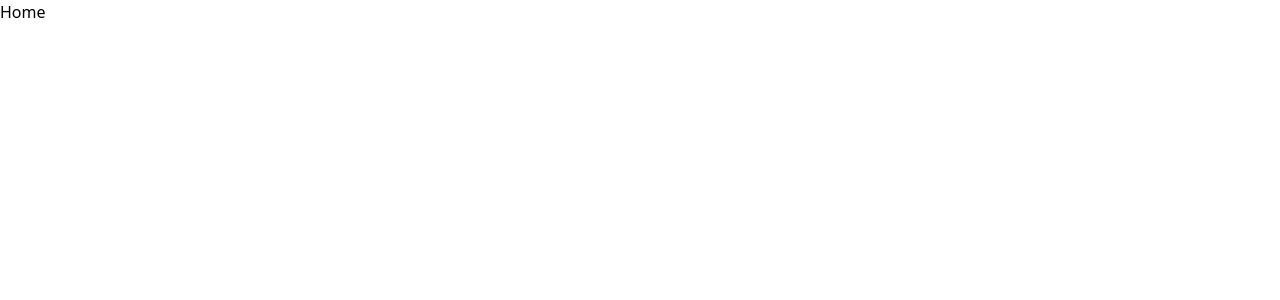
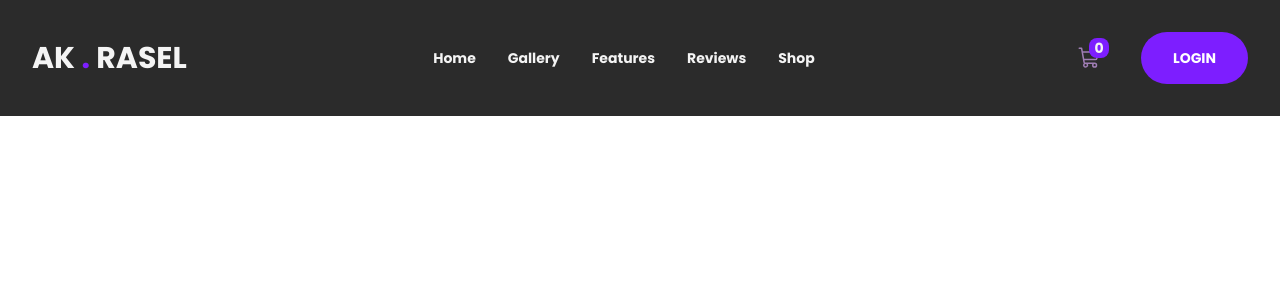
Before and after one commit to AK-Rasel/watch_sell_web, a React (Vite) app: page / in a window 1280 px wide. Shown: the top 300 px of the page. Built offline with nearby package versions, Linux system fonts and the light colour scheme.

Commit message:
nav desigen done

```diff
--- a/package.json
+++ b/package.json
@@ -14,6 +14,7 @@
     "match-sorter": "^6.3.4",
     "react": "^18.2.0",
     "react-dom": "^18.2.0",
+    "react-icons": "^5.2.1",
     "react-router-dom": "^6.23.1",
     "sort-by": "^1.2.0"
   },
--- a/src/App.jsx
+++ b/src/App.jsx
@@ -1,8 +1,12 @@
 import { Outlet } from "react-router-dom";
+import Navbar from "./components/Navbar";
 
 const App = () => {
   return (
-    <div>
+    <div className="font-Poppins">
+      {/* NavBar */}
+      <Navbar />
+      {/* All contain */}
       <Outlet />
     </div>
   );
--- /dev/null
+++ b/src/components/Navbar.jsx
@@ -0,0 +1,120 @@
+import React, { useEffect, useState } from "react";
+import { Link } from "react-router-dom";
+import { PiShoppingCart } from "react-icons/pi";
+import { SlMenu } from "react-icons/sl";
+import { RiCloseLargeFill } from "react-icons/ri";
+const navLinks = [
+  {
+    name: "Home",
+    navPath: "/",
+  },
+  {
+    name: "Gallery",
+    navPath: "/",
+  },
+  {
+    name: "Features",
+    navPath: "/",
+  },
+  {
+    name: "Reviews",
+    navPath: "/",
+  },
+  {
+    name: "Shop",
+    navPath: "/",
+  },
+];
+const Navbar = () => {
+  const [isSticky, setSticky] = useState(false);
+  const [isToggleMenu, setIsToggleMenu] = useState(false);
+  // scroll
+  useEffect(() => {
+    const scrollHandler = () => {
+      const offset = window.scrollY;
+      if (offset > 0) {
+        setSticky(true);
+      } else {
+        setSticky(false);
+      }
+    };
+    window.addEventListener("scroll", scrollHandler);
+    return () => {
+      window.addEventListener("scroll", scrollHandler);
+    };
+  }, []);
+  // menu
+  const toggleMenu = () => {
+    setIsToggleMenu((prevState) => !prevState);
+  };
+  console.log(isToggleMenu);
+  return (
+    <header className="w-full  fixed top-0 right-0 transition-all duration-300 ease-in-out ">
+      <nav
+        className={`z-20  ${
+          isSticky
+            ? "shadow-xl transition-all duration-300 ease-out py-5 px-8 "
+            : "bg-secondary_color transition-all duration-300 ease-out p-8 "
+        }`}
+      >
+        <div className="flex justify-between  items-center">
+          {/* logo */}
+          <h1
+            className={`font-bold text-3xl uppercase ${
+              isSticky ? "text-secondary_color" : "text-text_white"
+            }`}
+          >
+            <Link to="/">
+              AK <span className="text-primary_color">.</span> Rasel
+            </Link>
+          </h1>
+          {/* desktop nav */}
+          <div className="hidden lg:block">
+            <ul className="flex items-center gap-8">
+              {navLinks?.map((navItem, index) => {
+                return (
+                  <li
+                    key={index}
+                    className={`text-sm  font-bold hover:duration-300 hover:underline transition-all antialiased hover:text-[#828282] ${
+                      isSticky ? "text-secondary_color" : "text-text_white"
+                    }`}
+                  >
+                    <Link to={navItem.navPath}>{navItem.name}</Link>
+                  </li>
+                );
+              })}
+              {/* cart btn */}
+            </ul>
+          </div>
+          <div className="flex items-center justify-center lg:gap-10">
+            {/* burger Menu  */}
+            <span className="lg:hidden">
+              {isToggleMenu ? (
+                <button onClick={toggleMenu}>
+                  <RiCloseLargeFill className="text-2xl text-[#A07EB5]" />
+                </button>
+              ) : (
+                <button onClick={toggleMenu}>
+                  <SlMenu className="text-2xl text-[#A07EB5]" />
+                </button>
+              )}
+            </span>
+
+            {/* carts */}
+            <div className="relative pl-4">
+              <div className="bg-primary_color w-5 h-5  flex justify-center items-center p-1 rounded-lg absolute -top-2 -right-2 text-text_white font-bold text-sm">
+                0
+              </div>
+              <PiShoppingCart className="text-2xl font-bold text-[#A07EB5] " />
+            </div>
+            <button className="hidden lg:block  btn bg-primary_color px-8 hover:bg-primary_hover_color hover:duration-200 hover:transition-all text-white py-4 text-sm font-bold uppercase rounded-full">
+              Login
+            </button>
+          </div>
+        </div>
+      </nav>
+    </header>
+  );
+};
+
+export default Navbar;
--- a/src/page/home/Home.jsx
+++ b/src/page/home/Home.jsx
@@ -1,7 +1,7 @@
 import React from "react";
 
 const Home = () => {
-  return <div>Home</div>;
+  return <section className="h-[1600px]">Home</section>;
 };
 
 export default Home;
--- a/tailwind.config.js
+++ b/tailwind.config.js
@@ -2,6 +2,13 @@
 export default {
   content: ["./index.html", "./src/**/*.{js,ts,jsx,tsx}"],
   theme: {
+    screens: {
+      sm: "640px",
+      md: "768px",
+      lg: "960px",
+      xl: "1200px",
+    },
+
     extend: {
       colors: {
         primary_color: "#7D1EFF",
```
Also changed, not shown: 1 other file (tests, documents, lock files or other folders).
